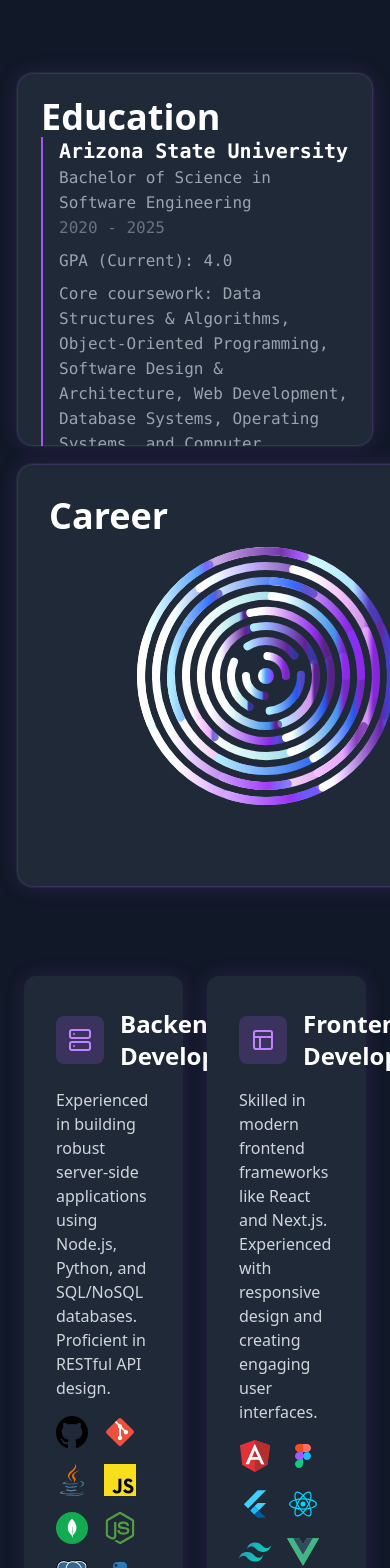
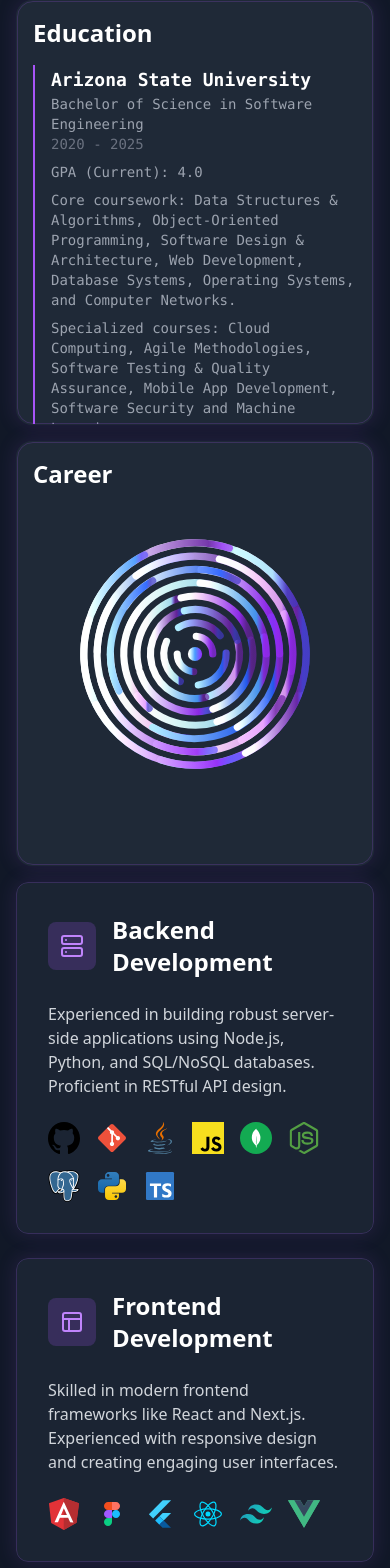
Before and after one commit to Jheathc1/jhWebsite, a React (Vite) app: page / in a window 390 px wide. Shown: the part 1444-3012 px from the top of the page. Built offline with nearby package versions, Linux system fonts and the light colour scheme.

Commit message:
Updated formatting for mobile browsers

```diff
--- a/src/components/CareerSection.jsx
+++ b/src/components/CareerSection.jsx
@@ -28,16 +28,16 @@ const CareerSection = () => {
   }, [pendingSection]);
 
   return (
-    <div className="w-full py-24">
+    <div className="w-full py-12 md:py-24">
       <div className="w-full relative">
-        <div className="max-w-7xl mx-auto px-4 md:px-6 py-6 md:py-10">
-          <div className="flex flex-col md:flex-row gap-4 transition-all duration-500 ease-in-out">
+        <div className="max-w-7xl mx-auto px-4 md:px-6">
+          <div className="flex flex-col lg:flex-row gap-4 transition-all duration-500 ease-in-out">
             {/* Education Section */}
             <div
-              className={`relative rounded-2xl bg-gray-800 p-6 md:p-8 transition-all duration-500 ease-in-out cursor-pointer overflow-hidden
+              className={`relative rounded-2xl bg-gray-800 p-4 md:p-8 transition-all duration-500 ease-in-out cursor-pointer overflow-hidden
                 border border-transparent hover:border-purple-500/50
-                ${activeSection === 'education' ? 'w-full md:w-[1500px]' : 'w-full md:w-[500px]'}
-                min-h-[350px] md:min-h-[400px] h-[375px] md:h-[425px]`}
+                w-full lg:${activeSection === 'education' ? 'w-[1500px]' : 'w-[500px]'}
+                h-[425px]`}
               onClick={() => handleSectionClick('education')}
               style={{
                 boxShadow: '0 0 20px rgba(168, 85, 247, 0.15)',
@@ -49,66 +49,59 @@ const CareerSection = () => {
                 <div className="absolute inset-0 bg-gradient-to-r from-purple-500/10 to-blue-500/10 rounded-2xl blur-xl" />
               </div>
 
-              <div className="h-full flex flex-col">
-                <div className="flex items-center justify-between">
-                  <h2 className="text-4xl font-bold text-white">Education</h2>
+              <div className="flex items-center justify-between mb-4 md:mb-6">
+                <h2 className="text-2xl md:text-4xl font-bold text-white">Education</h2>
               </div>
 
-                <div className={`flex-1 flex items-center transition-opacity duration-500 ${
+              <div
+                className={`transition-opacity duration-500 ${
                   activeSection === 'education' ? 'opacity-100' : 'opacity-0'
-                }`}>
-                  <div className="space-y-8">
+                }`}
+              >
+                <div className="space-y-4 md:space-y-8">
                   <div className="border-l-2 border-purple-500 pl-4">
-                      <h3 className="text-xl font-semibold text-white">
+                    <h3 className="text-lg md:text-xl font-semibold text-white">
                       <DecodeText
                         text="Arizona State University"
                         isActive={activeSection === 'education'}
                         delay={300}
                       />
                     </h3>
-                      <p className="text-gray-400">
+                    <p className="text-sm md:text-base text-gray-400">
                       <DecodeText
                         text="Bachelor of Science in Software Engineering"
                         isActive={activeSection === 'education'}
                         delay={400}
                       />
                     </p>
-                      <p className="text-gray-500">
+                    <p className="text-sm md:text-base text-gray-500">
                       <DecodeText
                         text="2020 - 2025"
                         isActive={activeSection === 'education'}
                         delay={500}
                       />
                     </p>
-                      <p className="text-gray-400 mt-2">
+                    <p className="text-sm md:text-base text-gray-400 mt-2">
                       <DecodeText
                         text="GPA (Current): 4.0"
                         isActive={activeSection === 'education'}
                         delay={600}
                       />
                     </p>
-                      <p className="text-gray-400 mt-2">
+                    <p className="text-sm md:text-base text-gray-400 mt-2">
                       <DecodeText
                         text="Core coursework: Data Structures & Algorithms, Object-Oriented Programming, Software Design & Architecture, Web Development, Database Systems, Operating Systems, and Computer Networks."
                         isActive={activeSection === 'education'}
                         delay={700}
                       />
                     </p>
-                      <p className="text-gray-400 mt-2">
+                    <p className="text-sm md:text-base text-gray-400 mt-2">
                       <DecodeText
-                          text="Specialized courses: Cloud Computing, Agile Methodologies, Software Testing & Quality Assurance, Mobile App Development, and Software Security."
+                        text="Specialized courses: Cloud Computing, Agile Methodologies, Software Testing & Quality Assurance, Mobile App Development, Software Security and Machine Learning."
                         isActive={activeSection === 'education'}
                         delay={800}
                       />
                     </p>
-                      <p className="text-gray-400 mt-2">
-                        <DecodeText
-                          text="Projects: Full-stack web applications, distributed systems design, and enterprise software development using modern frameworks and tools."
-                          isActive={activeSection === 'education'}
-                          delay={900}
-                        />
-                      </p>
-                    </div>
                   </div>
                 </div>
               </div>
@@ -134,10 +127,10 @@ const CareerSection = () => {
 
             {/* Career Section */}
             <div
-              className={`relative rounded-2xl bg-gray-800 p-8 transition-all duration-500 ease-in-out cursor-pointer overflow-hidden
+              className={`relative rounded-2xl bg-gray-800 p-4 md:p-8 transition-all duration-500 ease-in-out cursor-pointer overflow-hidden
                 border border-transparent hover:border-purple-500/50
-                ${activeSection === 'career' ? 'w-[1500px]' : 'w-[500px]'}
-                min-h-[400px] h-[425px]`}
+                w-full lg:${activeSection === 'career' ? 'w-[1500px]' : 'w-[500px]'}
+                h-[425px]`}
               onClick={() => handleSectionClick('career')}
               style={{
                 boxShadow: '0 0 20px rgba(168, 85, 247, 0.15)',
@@ -149,8 +142,8 @@ const CareerSection = () => {
                 <div className="absolute inset-0 bg-gradient-to-r from-purple-500/10 to-blue-500/10 rounded-2xl blur-xl" />
               </div>
 
-              <div className="flex items-center justify-between mb-6">
-                <h2 className="text-4xl font-bold text-white">Career</h2>
+              <div className="flex items-center justify-between mb-4 md:mb-6">
+                <h2 className="text-2xl md:text-4xl font-bold text-white">Career</h2>
               </div>
 
               <div
@@ -158,30 +151,30 @@ const CareerSection = () => {
                   activeSection === 'career' ? 'opacity-100' : 'opacity-0'
                 }`}
               >
-                <div className="space-y-8">
+                <div className="space-y-4 md:space-y-8">
                   <div className="border-l-2 border-blue-500 pl-4">
-                    <h3 className="text-xl font-semibold text-white">
+                    <h3 className="text-lg md:text-xl font-semibold text-white">
                       <DecodeText
                         text="Network Operations Engineer"
                         isActive={activeSection === 'career'}
                         delay={300}
                       />
                     </h3>
-                    <p className="text-gray-400">
+                    <p className="text-sm md:text-base text-gray-400">
                       <DecodeText
                         text="Cox Communications"
                         isActive={activeSection === 'career'}
                         delay={400}
                       />
                     </p>
-                    <p className="text-gray-500">
+                    <p className="text-sm md:text-base text-gray-500">
                       <DecodeText
                         text="2021 - Present"
                         isActive={activeSection === 'career'}
                         delay={500}
                       />
                     </p>
-                    <p className="text-gray-400 mt-2">
+                    <p className="text-sm md:text-base text-gray-400 mt-2">
                       <DecodeText
                         text="Leveraged network monitoring tools and technical expertise to redesign infrastructure and diagnose signal issues across RF and optical systems."
                         isActive={activeSection === 'career'}
@@ -191,28 +184,28 @@ const CareerSection = () => {
                   </div>
 
                   <div className="border-l-2 border-blue-500 pl-4">
-                    <h3 className="text-xl font-semibold text-white">
+                    <h3 className="text-lg md:text-xl font-semibold text-white">
                       <DecodeText
                         text="Core Technology Technician"
                         isActive={activeSection === 'career'}
                         delay={700}
                       />
                     </h3>
-                    <p className="text-gray-400">
+                    <p className="text-sm md:text-base text-gray-400">
                       <DecodeText
                         text="Cox Communications"
                         isActive={activeSection === 'career'}
                         delay={800}
                       />
                     </p>
-                    <p className="text-gray-500">
+                    <p className="text-sm md:text-base text-gray-500">
                       <DecodeText
                         text="2012 - 2021"
                         isActive={activeSection === 'career'}
                         delay={900}
                       />
                     </p>
-                    <p className="text-gray-400 mt-2">
+                    <p className="text-sm md:text-base text-gray-400 mt-2">
                       <DecodeText
                         text="Installed and maintained residential broadband services while providing expert troubleshooting support and mentoring new technicians."
                         isActive={activeSection === 'career'}
@@ -248,5 +241,4 @@ const CareerSection = () => {
   );
 };
 
-// Use memo to prevent unnecessary rerenders from parent state changes
 export default memo(CareerSection);
--- a/src/components/SkillsSection.jsx
+++ b/src/components/SkillsSection.jsx
@@ -1,4 +1,4 @@
-import React, { useLayoutEffect, useRef, useState } from 'react';
+import React, { useLayoutEffect, useRef, useState, useEffect } from 'react';
 import { Server, Layout, Cloud, Users } from 'lucide-react';
 import gsap from 'gsap';
 import ScrollTrigger from 'gsap/ScrollTrigger';
@@ -33,18 +33,19 @@ if (typeof window !== 'undefined') {
   gsap.registerPlugin(ScrollTrigger);
 }
 
+// Create a global event system for ScrollTrigger refreshes
 const refreshEvent = new CustomEvent('refreshSkillsSection');
 
 const IconWithTooltip = ({ src, alt }) => (
-  <div className="inline-block relative">
+  <div className="inline-flex relative group/iconTip">
     <img
       src={src}
       alt={alt}
-      className="w-8 h-8 object-contain peer transition-transform duration-200 hover:scale-110"
+      className="w-8 h-8 object-contain hover:scale-110 transition-transform duration-200"
     />
     <div className="absolute bottom-full left-1/2 transform -translate-x-1/2 mb-2 px-3 py-1.5
       bg-purple-600 text-white text-xs rounded-lg opacity-0
-      peer-hover:opacity-100 transition-opacity duration-200 whitespace-nowrap pointer-events-none z-50
+      group-hover/iconTip:opacity-100 transition-opacity duration-200 whitespace-nowrap pointer-events-none z-50
       before:content-[''] before:absolute before:left-1/2 before:top-full before:-translate-x-1/2
       before:border-4 before:border-transparent before:border-t-purple-600">
       {alt}
@@ -60,9 +61,6 @@ const Rectangle = ({ label }) => (
 
 const SkillsSection = () => {
   const sectionRef = useRef(null);
-  const accordionsRef = useRef(null);
-  const accordionRefs = useRef([]);
-  const timelineRef = useRef(null);
   const [isReady, setIsReady] = useState(false);
 
   const skillsData = [
@@ -112,39 +110,14 @@ const SkillsSection = () => {
       icon: Users,
       text: "Strong communicator and team player with experience in Agile methodologies. Proven track record of successful project delivery.",
       rectangles: [
-        { label: "Agile", tooltip: "Agile Development Methodology" },
-        { label: "Scrum", tooltip: "Scrum Framework" },
-        { label: "Jira", tooltip: "Jira Project Management" }
+        { label: "Agile" },
+        { label: "Scrum" },
+        { label: "Jira" }
       ]
     }
   ];
 
-  useLayoutEffect(() => {
-    const ctx = gsap.context(() => {
-      if (!isReady || !sectionRef.current || !accordionsRef.current) return;
-
-      const marker = gsap.to({}, {
-        scrollTrigger: {
-          trigger: sectionRef.current,
-          start: "top 60%",
-          end: "+=800",
-          onToggle: (self) => {
-            if (self.isActive && !timelineRef.current) {
-              // Initialize animations if needed
-            }
-          }
-        }
-      });
-
-      return () => {
-        marker.kill();
-      };
-    });
-
-    return () => ctx.revert();
-  }, [isReady]);
-
-  useLayoutEffect(() => {
+  useEffect(() => {
     const timeout = setTimeout(() => {
       setIsReady(true);
     }, 100);
@@ -152,29 +125,58 @@ const SkillsSection = () => {
     return () => clearTimeout(timeout);
   }, []);
 
+  useLayoutEffect(() => {
+    if (!isReady) return;
+
+    const ctx = gsap.context(() => {
+      const cards = gsap.utils.toArray('.skill-card');
+
+      cards.forEach((card) => {
+        gsap.set(card, { opacity: 0, y: 50 });
+
+        gsap.to(card, {
+          opacity: 1,
+          y: 0,
+          duration: 1,
+          ease: 'power3.out',
+          scrollTrigger: {
+            trigger: card,
+            start: 'top bottom-=100',
+            end: 'top center',
+            toggleActions: 'play none none none'
+          }
+        });
+      });
+
+      ScrollTrigger.refresh();
+    });
+
+    return () => ctx.revert();
+  }, [isReady]);
+
   return (
-    <div ref={sectionRef} className="w-full py-24 -mt-32 relative -z-10">
-      <div className="max-w-7xl mx-auto px-6">
-        <div ref={accordionsRef} className="grid grid-cols-2 gap-6">
+    <div ref={sectionRef} className="w-full py-24 -mt-32 relative">
+      <div className="max-w-7xl mx-auto px-4 sm:px-6 lg:px-8">
+        <div className="grid grid-cols-1 lg:grid-cols-2 gap-6">
           {skillsData.map((skill, index) => (
             <div
               key={index}
-              ref={el => (accordionRefs.current[index] = el)}
-              className="rounded-xl bg-gray-800 p-8 shadow-lg relative"
+              className="skill-card min-w-[280px] w-full rounded-xl bg-gray-800/80 backdrop-blur-sm p-8
+                relative overflow-hidden shadow-lg transform transition-all duration-300 hover:-translate-y-1"
               style={{
                 boxShadow: '0 0 20px rgba(168, 85, 247, 0.15)',
               }}
             >
-              <div className="flex items-center gap-4">
+              <div className="flex items-center gap-4 mb-6">
                 <div className="p-3 rounded-lg bg-purple-500/20">
                   <skill.icon className="w-6 h-6 text-purple-400" />
                 </div>
                 <h3 className="text-2xl font-bold text-white">{skill.title}</h3>
               </div>
 
-              <div className="mt-4 space-y-4">
-                <p className="text-gray-300">{skill.text}</p>
-                <div className="flex flex-wrap gap-4 items-center justify-start mt-4">
+              <p className="text-gray-300 mb-6">{skill.text}</p>
+
+              <div className="flex flex-wrap gap-4 items-center justify-start">
                 {skill.icons ? (
                   skill.icons.map((icon, iconIndex) => (
                     <IconWithTooltip
@@ -192,7 +194,8 @@ const SkillsSection = () => {
                   ))
                 )}
               </div>
-              </div>
+
+              <div className="absolute inset-0 border border-purple-500/20 rounded-xl" />
             </div>
           ))}
         </div>
```
Lines whose indentation alone changed are shown as unchanged.
